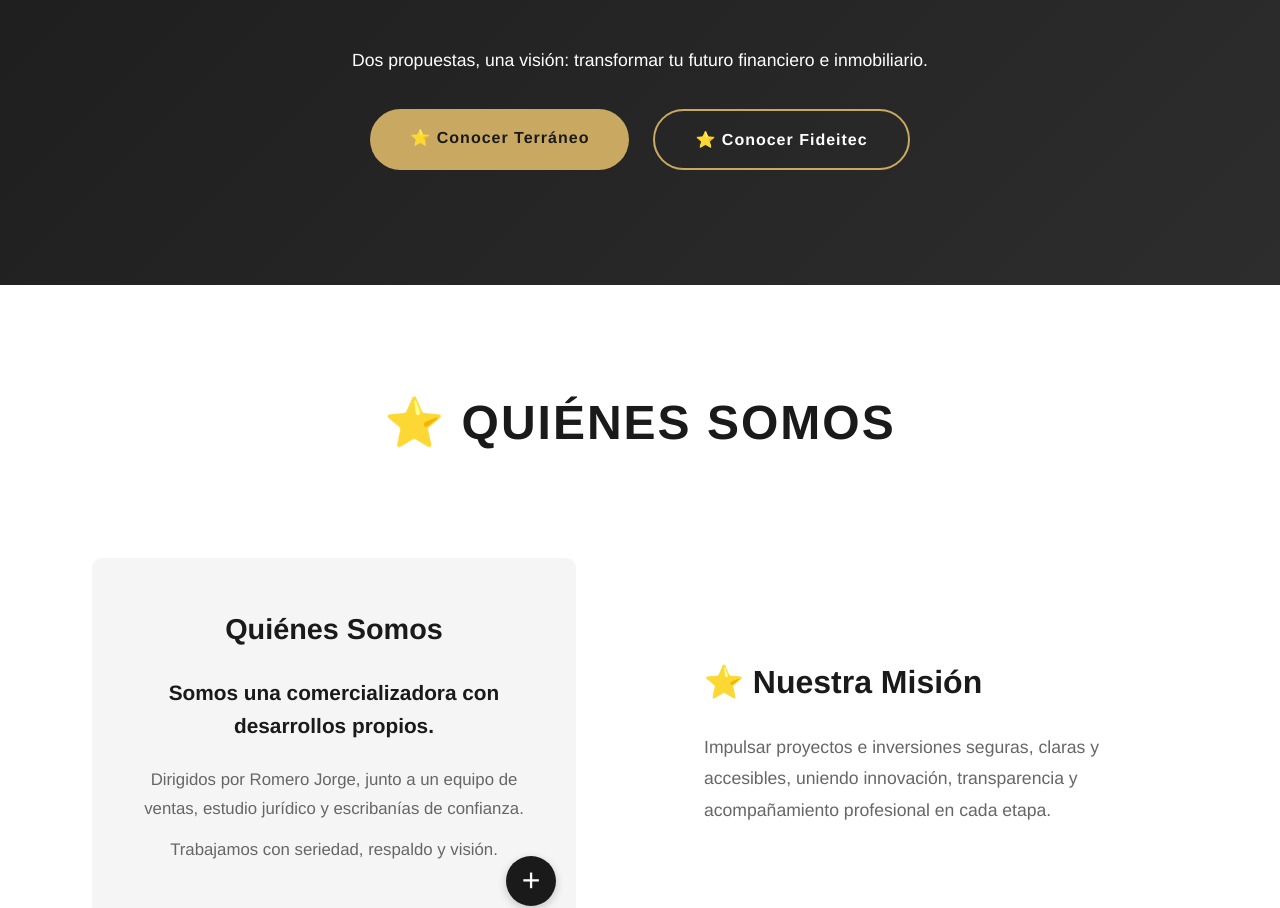
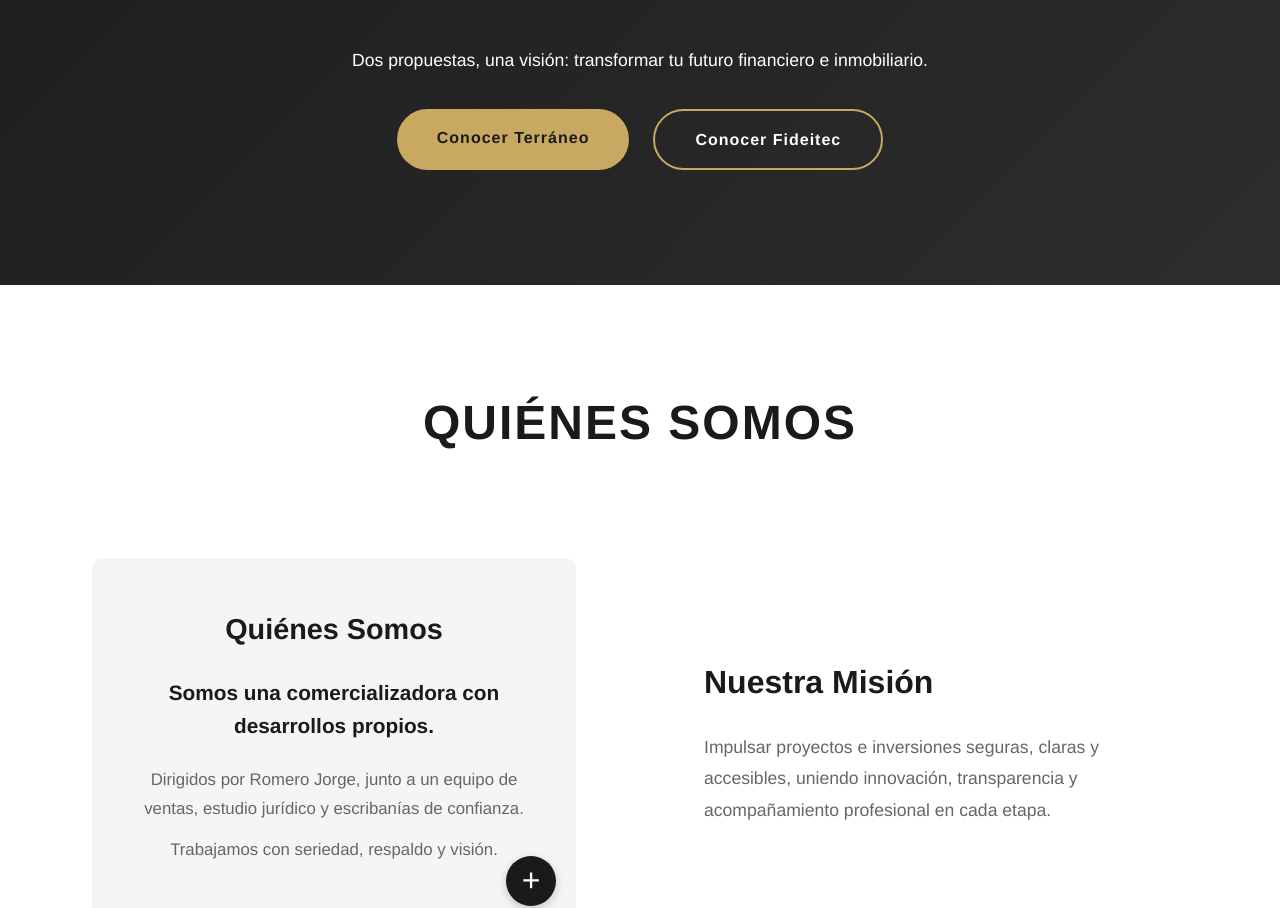
Before and after one commit to ovanesoft/ROMEROJORGE, a plain HTML site: page index.html in a window 1280 px wide. Shown: the part 515-1423 px from the top of the page. Drawn offline with Linux system fonts and the light colour scheme.

Commit message:
Remove star emojis from all sections
Remove ⭐ emoji from:
- Hero section CTA buttons (Conocer Terráneo, Conocer Fideitec)
- QUIÉNES SOMOS section title
- Nuestra Misión subtitle

🤖 Generated with [Claude Code](https://claude.com/claude-code)

Co-Authored-By: Claude <noreply@anthropic.com>

```diff
--- a/index.html
+++ b/index.html
@@ -36,8 +36,8 @@
             <div class="hero-message">
                 <p>Dos propuestas, una visión: transformar tu futuro financiero e inmobiliario.</p>
                 <div class="cta-buttons">
-                    <a href="#areas" class="btn btn-primary">⭐ Conocer Terráneo</a>
-                    <a href="#areas" class="btn btn-secondary">⭐ Conocer Fideitec</a>
+                    <a href="#areas" class="btn btn-primary">Conocer Terráneo</a>
+                    <a href="#areas" class="btn btn-secondary">Conocer Fideitec</a>
                 </div>
             </div>
         </div>
@@ -46,7 +46,7 @@
     <!-- Section 2: QUIÉNES SOMOS -->
     <section id="quienes-somos" class="quienes-somos">
         <div class="container">
-            <h2>⭐ QUIÉNES SOMOS</h2>
+            <h2>QUIÉNES SOMOS</h2>
             <div class="content-grid">
                 <div class="visual-content">
                     <div class="team-showcase">
@@ -58,7 +58,7 @@
                     </div>
                 </div>
                 <div class="objective-content">
-                    <h3>⭐ Nuestra Misión</h3>
+                    <h3>Nuestra Misión</h3>
                     <p>Impulsar proyectos e inversiones seguras, claras y accesibles, uniendo innovación, transparencia y acompañamiento profesional en cada etapa.</p>
                 </div>
             </div>
```
